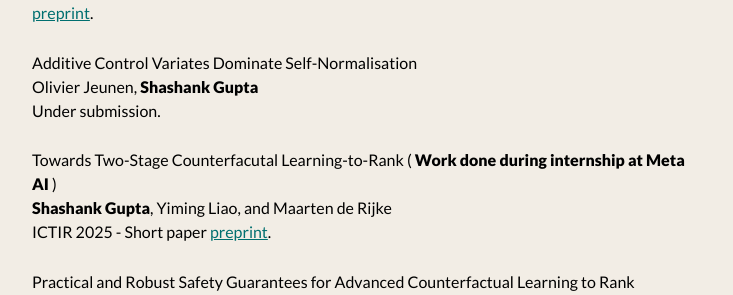
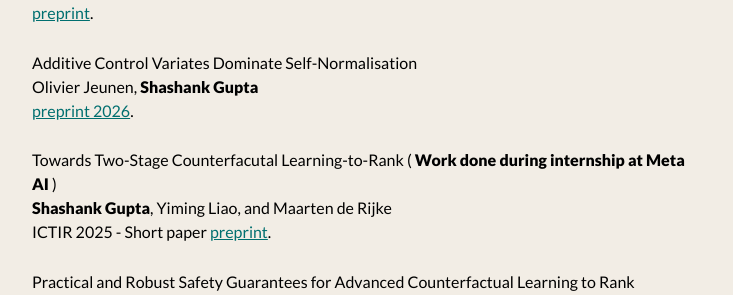
Before and after one commit to shashankg7/shashankg7.github.io, a Jekyll site: the page built from publications.md, in a window 1280 px wide and 900 px high, scrolled down 608 px. Shown: the part 159-454 px from the top of the window, without its empty margins (272-1005 px from the left). Built offline with Jekyll 4.4.1, drawn with Linux system fonts in a browser that asks for light colours; nearby versions of some CDN libraries.

Commit message:
Update publications.md

```diff
--- a/publications.md
+++ b/publications.md
@@ -34,7 +34,7 @@
 
 Additive Control Variates Dominate Self-Normalisation <br>
 Olivier Jeunen, <b>Shashank Gupta</b> <br>
-Under submission.
+[preprint 2026](https://drive.google.com/file/d/1frnnclT0VoX7xAC0OLlwfkpWeh-5KW52/view?usp=sharing).
 
 Towards Two-Stage Counterfacutal Learning-to-Rank (<b> Work done during internship at Meta AI </b>) <br>
 <b>Shashank Gupta</b>, Yiming Liao, and Maarten de Rijke <br>
```
